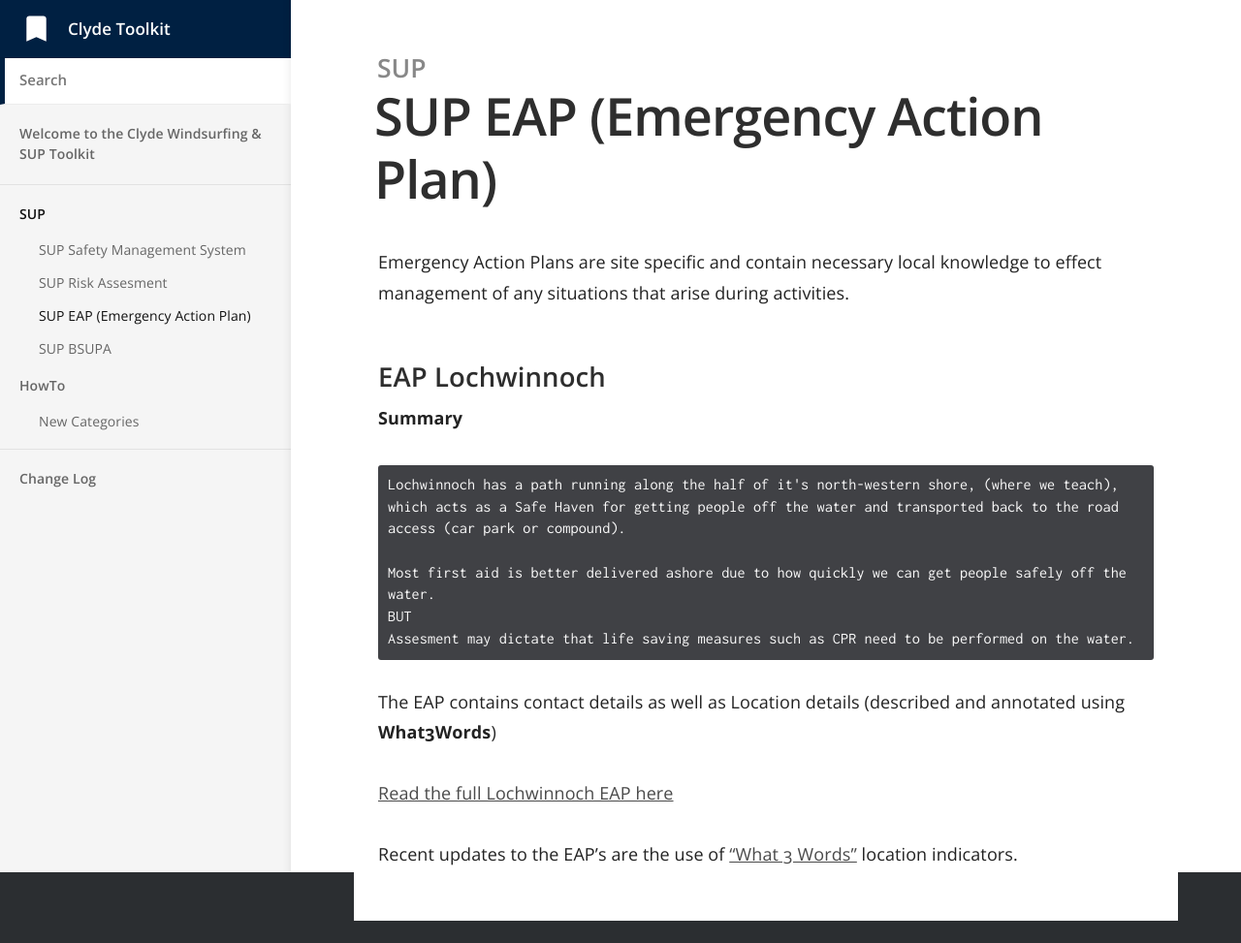
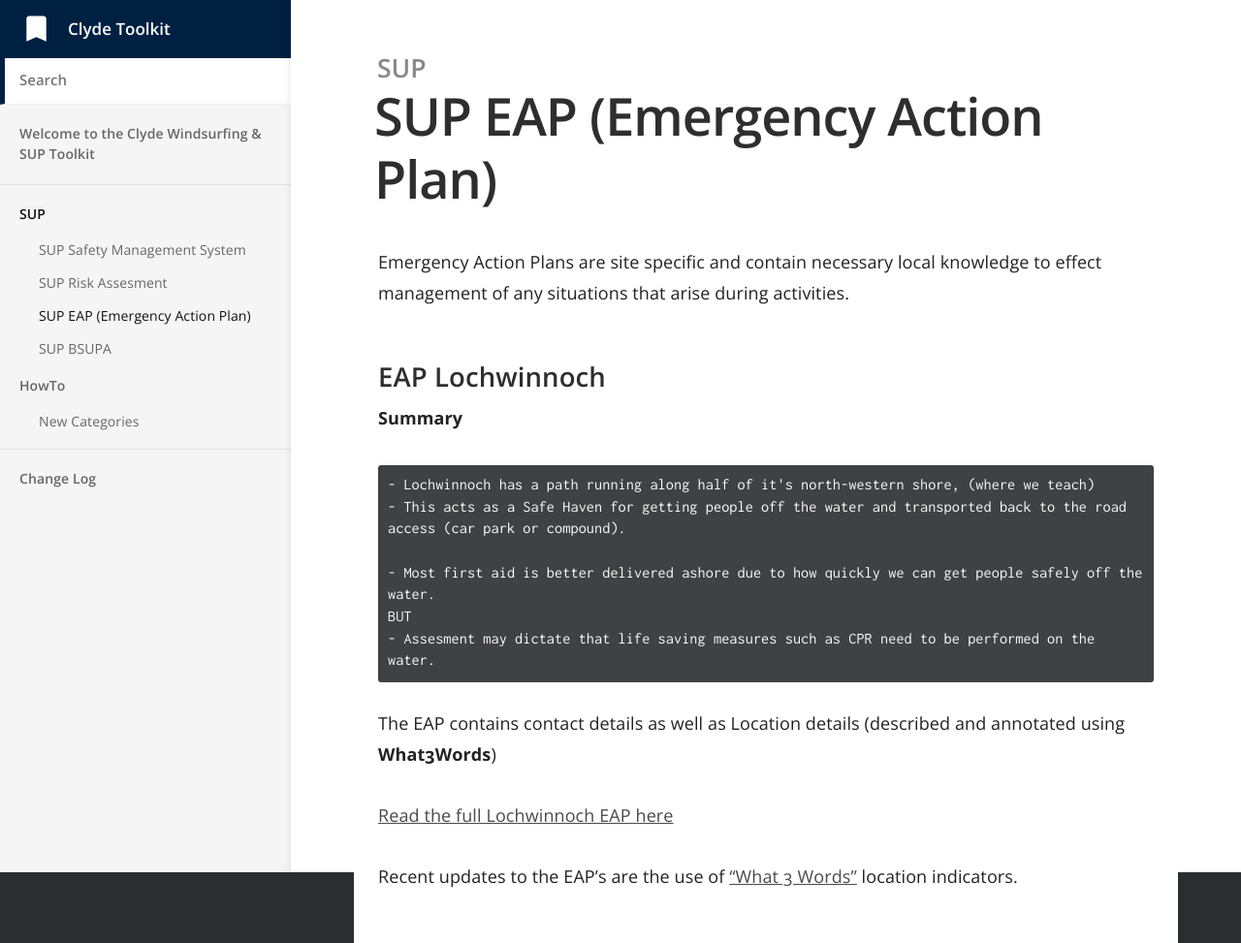
Before and after one commit to numbat70/clyde, a Jekyll site: the page built from _docs/Content/03-SUP_EAP.md, in a window 1280 px wide. Shown: the whole page at 97% size. Built offline with Jekyll 4.4.1, drawn with Linux system fonts in a browser that asks for light colours; before the commit the page ends 950 px from its top, so only the background shows below that.

Commit message:
Update 03-SUP_EAP.md
mk

````diff
--- a/_docs/Content/03-SUP_EAP.md
+++ b/_docs/Content/03-SUP_EAP.md
@@ -8,11 +8,12 @@ Emergency Action Plans are site specific and contain necessary local knowledge t
 ## EAP Lochwinnoch
 **Summary**
 ```
-Lochwinnoch has a path running along the half of it's north-western shore, (where we teach), which acts as a Safe Haven for getting people off the water and transported back to the road access (car park or compound).
+- Lochwinnoch has a path running along half of it's north-western shore, (where we teach)
+- This acts as a Safe Haven for getting people off the water and transported back to the road access (car park or compound).
 
-Most first aid is better delivered ashore due to how quickly we can get people safely off the water.
+- Most first aid is better delivered ashore due to how quickly we can get people safely off the water.
 BUT
-Assesment may dictate that life saving measures such as CPR need to be performed on the water.
+- Assesment may dictate that life saving measures such as CPR need to be performed on the water.
 ```
 
 The EAP contains contact details as well as Location details (described and annotated using **What3Words**)
````
